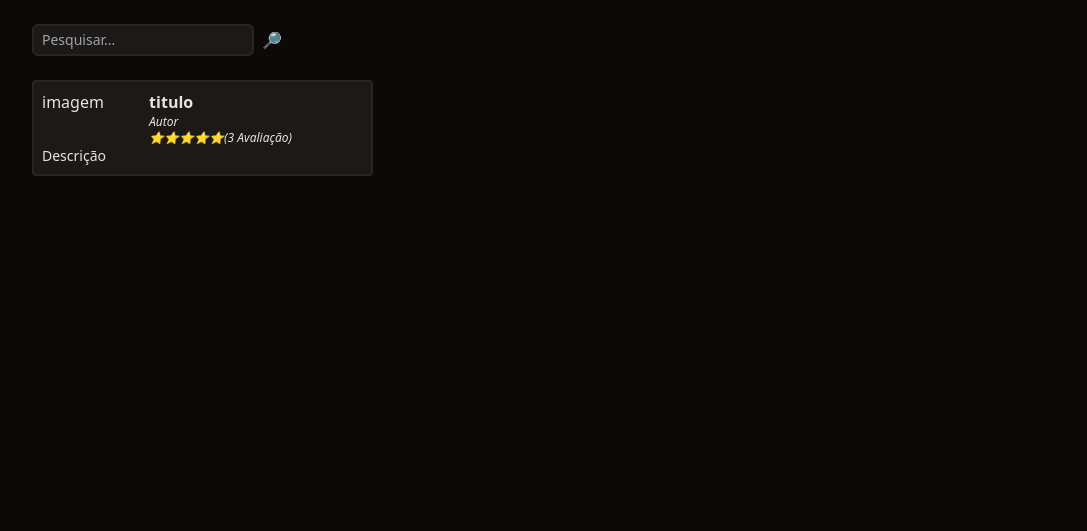
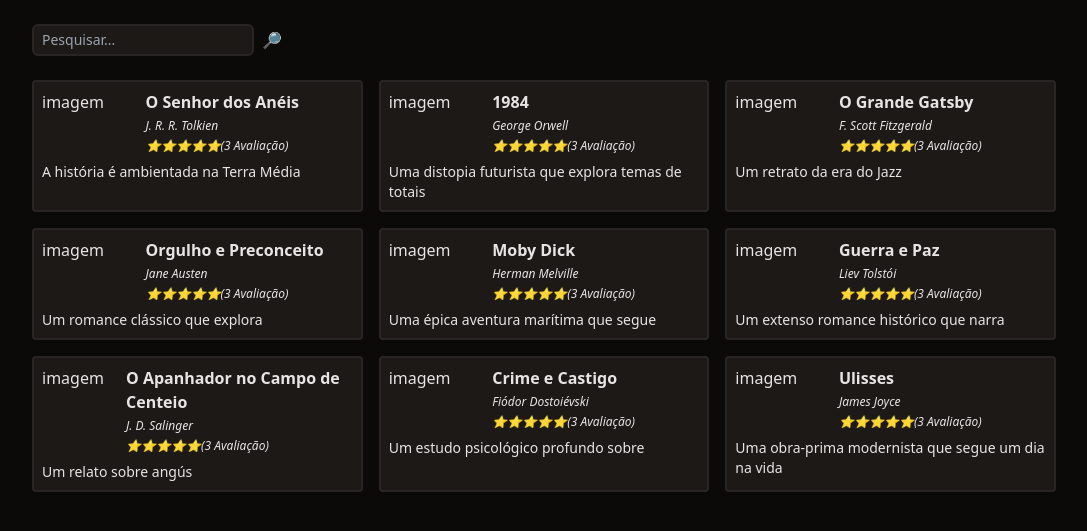
Before and after one commit to cassianobraz/projectBook, a PHP site: page / in a window 1280 px wide. Shown: the part 60-591 px from the top of the page, without its empty margins (96-1183 px from the left). Run offline with PHP 8.4, Linux system fonts and the light colour scheme; some libraries are stand-ins or nearby versions.

Commit message:
feat: update in components and structure the project

```diff
--- /dev/null
+++ b/dados.php
@@ -0,0 +1,13 @@
+<?php
+$livros = [
+  ['id' => 1, 'titulo' => 'O Senhor dos Anéis', 'autor' => 'J. R. R. Tolkien', 'descricao' => 'A história é ambientada na Terra Média'],
+  ['id' => 2, 'titulo' => '1984', 'autor' => 'George Orwell', 'descricao' => 'Uma distopia futurista que explora temas de totais'],
+  ['id' => 3, 'titulo' => 'O Grande Gatsby', 'autor' => 'F. Scott Fitzgerald', 'descricao' => 'Um retrato da era do Jazz'],
+  ['id' => 4, 'titulo' => 'Orgulho e Preconceito', 'autor' => 'Jane Austen', 'descricao' => 'Um romance clássico que explora'],
+  ['id' => 5, 'titulo' => 'Moby Dick', 'autor' => 'Herman Melville', 'descricao' => 'Uma épica aventura marítima que segue'],
+  ['id' => 6, 'titulo' => 'Guerra e Paz', 'autor' => 'Liev Tolstói', 'descricao' => 'Um extenso romance histórico que narra'],
+  ['id' => 7, 'titulo' => 'O Apanhador no Campo de Centeio', 'autor' => 'J. D. Salinger', 'descricao' => 'Um relato sobre angús'],
+  ['id' => 8, 'titulo' => 'Crime e Castigo', 'autor' => 'Fiódor Dostoiévski', 'descricao' => 'Um estudo psicológico profundo sobre'],
+  ['id' => 9, 'titulo' => 'Ulisses', 'autor' => 'James Joyce', 'descricao' => 'Uma obra-prima modernista que segue um dia na vida'],
+];
+?>
--- a/index.php
+++ b/index.php
@@ -1,3 +1,7 @@
+<?php
+require 'dados.php'
+?>
+
 <!DOCTYPE html>
 <html lang="en">
 
@@ -30,22 +34,24 @@
         placeholder="Pesquisar..." />
       <button type="submit">🔎</button>
     </form>
-
-    <section class="space-y-4">
+    <!-- Lista de livros -->
+    <section class="grid grid-cols-1 md:grid-cols-2 lg:grid-cols-3 gap-4">
       <!-- Livro -->
-      <div class="w-1/3 p-2 rounded border-stone-800 border-2 bg-stone-900">
-        <div class="flex">
-          <div class="w-1/3">imagem</div>
-          <div>
-            <div class="font-semibold">titulo</div>
-            <div class="text-xs italic">Autor</div>
-            <div class="text-xs italic">⭐⭐⭐⭐⭐(3 Avaliação)</div>
+      <?php foreach ($livros as $livro): ?>
+        <div class="p-2 rounded border-stone-800 border-2 bg-stone-900">
+          <div class="flex">
+            <div class="w-1/3">imagem</div>
+            <div class="space-y-1">
+              <a href="/livro.php?id=<?= $livro['id'] ?>" class="font-semibold hover:underline"><?= $livro['titulo'] ?></a>
+              <div class="text-xs italic"><?= $livro['autor'] ?></div>
+              <div class="text-xs italic">⭐⭐⭐⭐⭐(3 Avaliação)</div>
+            </div>
+          </div>
+          <div class="text-sm mt-2">
+            <?= $livro['descricao'] ?>
           </div>
         </div>
-        <div class="text-sm">
-          Descrição
-        </div>
-      </div>
+      <?php endforeach; ?>
     </section>
 
   </main>
```
Also changed, not shown: livro.php (added, +50 -0 lines).
